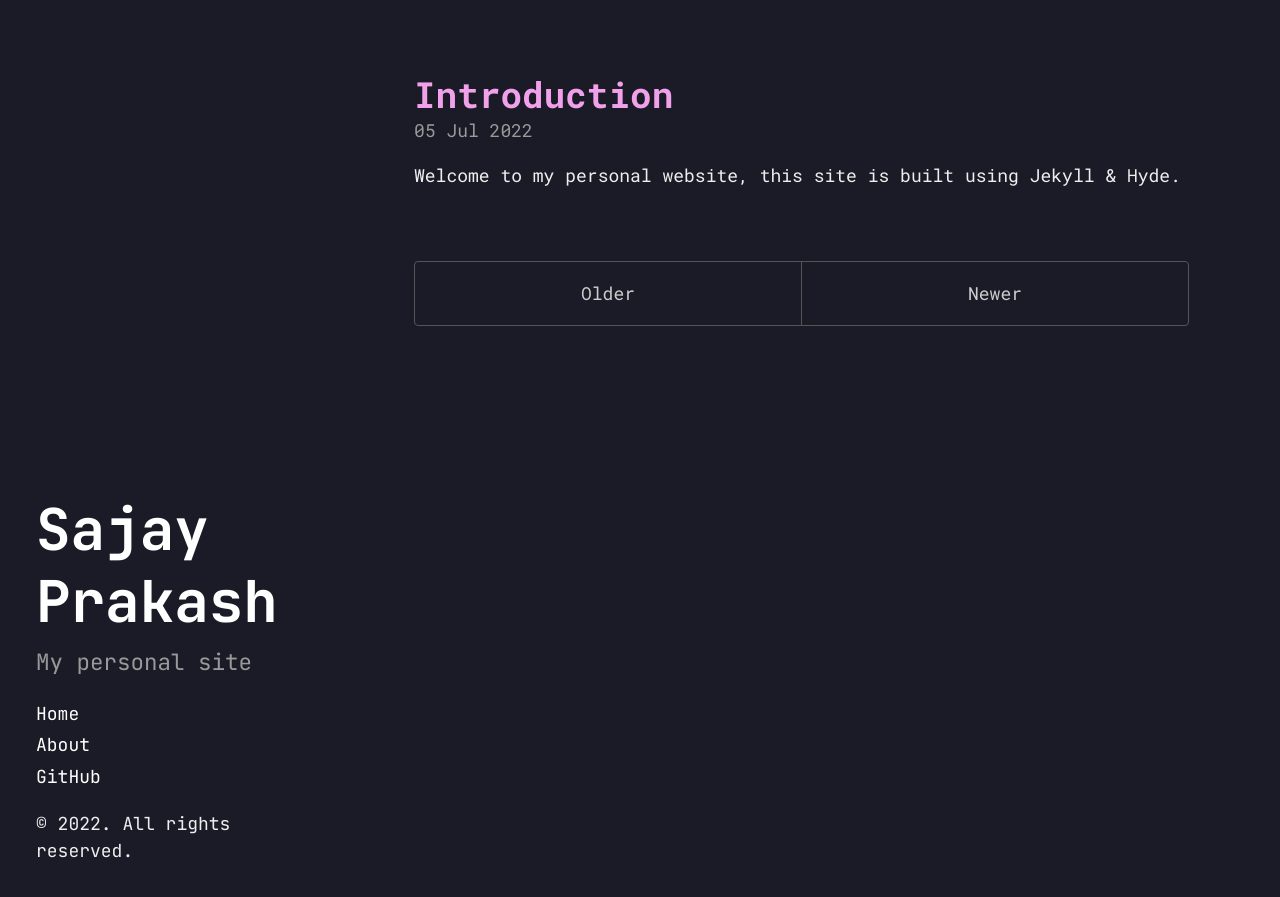
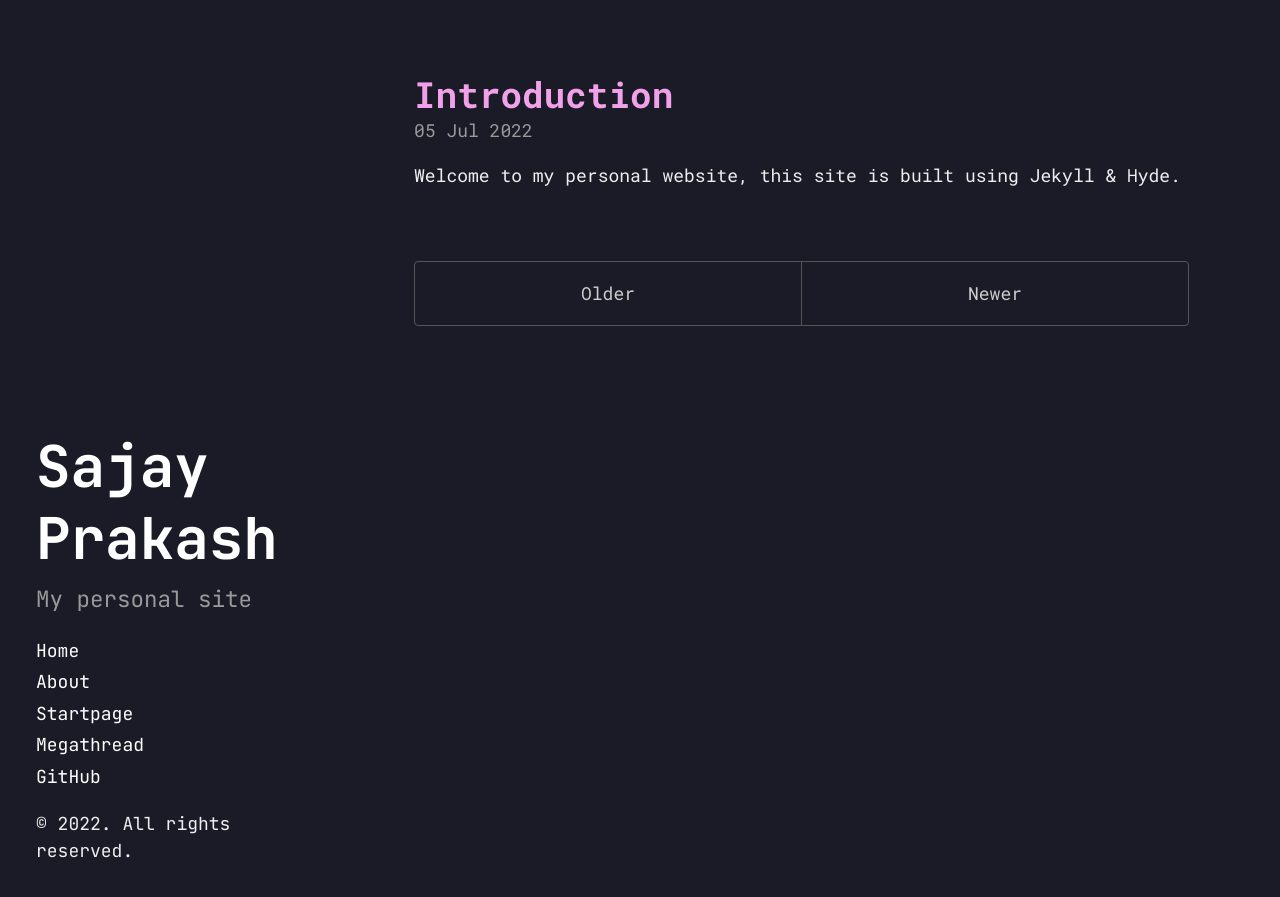
Before and after one commit to sajayprakash/old-personal-site, a Jekyll site: the page built from index.html, in a window 1280 px wide. Shown: the top 897 px of the page. Built offline with Jekyll 4.4.1, drawn with Linux system fonts in a browser that asks for light colours; the list of posts is cut into pages by our own code.

Commit message:
add startpage & megathread

```diff
--- a/_includes/sidebar.html
+++ b/_includes/sidebar.html
@@ -25,7 +25,8 @@
           {% endif %}
         {% endif %}
       {% endfor %}
-
+      <a class="sidebar-nav-item" href="https://sajayprakash.github.io/startpage/">Startpage</a>
+      <a class="sidebar-nav-item" href="https://sajayprakash.github.io/megathread/">Megathread</a>
       <a class="sidebar-nav-item" href="{{ site.github.repo }}">GitHub</a>
     </nav>
 
```
